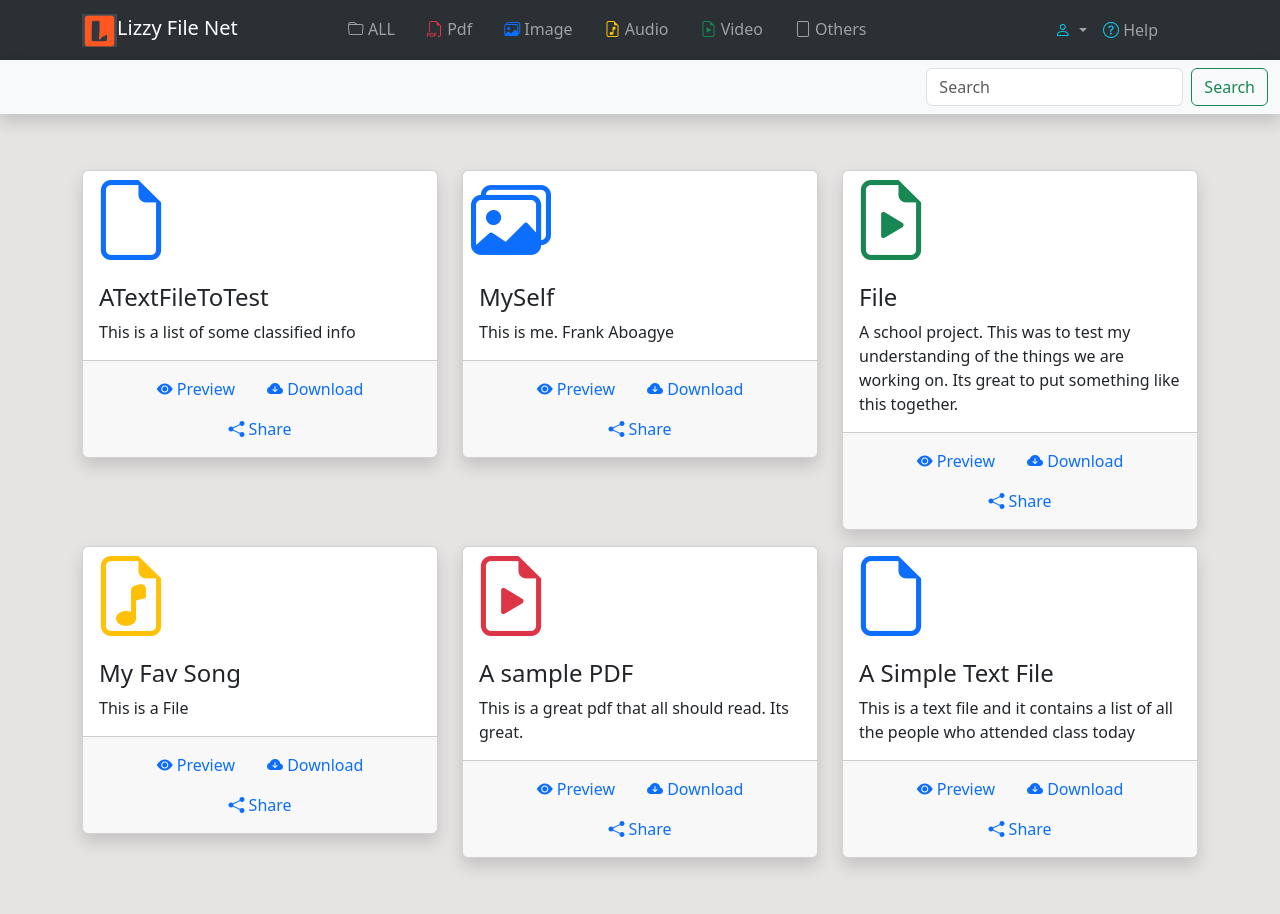
After one commit to dacostafrankaboagye/lizzyfilenet, a Django app: page /specificFiles/all/ in a window 1280 px wide. The commit adds this page. Run offline with Django 4.2, Linux system fonts and the light colour scheme; data comes from the database, SQL or seed files in the repository; both versions use the stored data as it was after the commit.

Commit message:
worked on specific pages

```diff
--- a/dashboard/urls.py
+++ b/dashboard/urls.py
@@ -9,4 +9,12 @@ urlpatterns = [
     path('file_delete/<pk>/', views.file_delete, name="file_delete" ),
     path('file_update/<pk>/', views.file_update, name="file_update" ),
 
+    path('specificFiles/all/', views.specificFiles, name="specificFiles_all" ),
+    path('specificFiles/pdf/', views.specificFiles, name="specificFiles_pdf" ),
+    path('specificFiles/image/', views.specificFiles, name="specificFiles_image" ),
+    path('specificFiles/audio/', views.specificFiles, name="specificFiles_audio" ),
+    path('specificFiles/video/', views.specificFiles, name="specificFiles_video" ),
+    path('specificFiles/other/', views.specificFiles, name="specificFiles_other" ),
+
+
 ]
--- a/dashboard/views.py
+++ b/dashboard/views.py
@@ -17,6 +17,23 @@ def index(request):
         request=request,
         template_name='dashboard/index.html',
         context=context
+    )
+
+def specificFiles(request):
+    the_files = MyFileManager.objects.all()
+    theUrl = request.build_absolute_uri()
+    urlFileType = theUrl.split('/')[-2]  # getting the specific
+    context = {
+        'the_files': the_files,
+        'urlFileType': urlFileType,
+
+    }
+
+    return render(
+        request=request,
+        template_name='dashboard/theTester.html',
+        context = context,
+
     )
 
 @login_required
--- a/templates/base/nav.html
+++ b/templates/base/nav.html
@@ -4,66 +4,55 @@
 <!-- CSS -->
 <link rel="stylesheet" type="text/css" href="{% static 'style.css' %}">
 
-
-
-
-
 <nav class="navbar-first navbar  navbar-expand-lg bg-body-tertiary"  data-bs-theme='dark'>
   <div class="container ">
     <a class="navbar-brand" href="{% url 'dashboard-index' %}">
-
         <img src="{% static '/images/lizzylogo.PNG' %}" alt="logo" width="35" height="auto" class="d-inline-block align-text-top">Lizzy File Net
-
     </a>
-      <!-- <button class="navbar-toggler" type="button" data-bs-toggle="collapse" data-bs-target="#navbarSupportedContent" aria-controls="navbarSupportedContent" aria-expanded="false" aria-label="Toggle navigation">
-        <span class="navbar-toggler-icon"> </span>
-      </button> -->
-
     <div class="collapse navbar-collapse" id="navbarSupportedContent">
       <ul class="nav-underline navbar-nav m-auto mb-2 mb-lg-0">
         <li class="nav-item">
-            <a class="nav-link active" aria-current="page" href="#">
-              <span class='text-danger'><i class="bi bi-filetype-pdf"></i></span>
-              PDF
+          <a class="nav-link" aria-current="page" href="{% url 'specificFiles_all' %}">
+            <span ><i class="bi bi-folder"></i></span>
+            ALL
         </a>
         </li>
         <li class="nav-item">
-            <a class="nav-link" href="#">
-              <span class='text-primary'><i class="bi bi-images"></i></span>
-              Images
+          <a class="nav-link" aria-current="page" href="{% url 'specificFiles_pdf' %}">
+            <span class='text-danger'><i class="bi bi-filetype-pdf"></i></span>
+            Pdf
         </a>
         </li>
-
         <li class="nav-item">
-            <a class="nav-link" href="#">
+          <a class="nav-link" href="{% url 'specificFiles_image' %}">
+            <span class='text-primary'><i class="bi bi-images"></i></span>
+            Image
+        </a>
+        </li>
+        <li class="nav-item">
+          <a class="nav-link" href="{% url 'specificFiles_audio' %}">
             <span class='text-warning'><i class="bi bi-file-earmark-music"></i></span>
             Audio
         </a>
         </li>
-
         <li class="nav-item">
-            <a class="nav-link" href="#">
+          <a class="nav-link" href="{% url 'specificFiles_video' %}">
             <span class='text-success'><i class="bi bi-file-earmark-play"></i></span>
             Video
         </a>
         </li>
-
+        <li class="nav-item">
+          <a class="nav-link" href="{% url 'specificFiles_other' %}">
+            <span class='text'><i class="bi bi-file"></i></span>
+            Others
+        </a>
+        </li>
       </ul>
-
       <ul class="navbar-nav ms-auto mb-2 mb-lg-0">
         <li class="nav-item dropdown">
           <a class="nav-link dropdown-toggle" href="#" role="button" data-bs-toggle="dropdown" aria-expanded="false">
             <span class='text-info'><i class="bi bi-person"></i></span>
-              <!-- {% if user.email %}
             {{ user.email }}
-              {% elif user.username %}
-                {{ user.username }}
-              {% else %}
-                YourName
-              {% endif %} -->
-
-              {{ user.email }}
-
           </a>
           <ul class="dropdown-menu">
             <li><a class="dropdown-item" href="{% url 'profilepage' %}">Profile Page</a></li>
@@ -77,14 +66,12 @@
           </ul>
         </li>
         <li class="nav-item">
-
             <a class="nav-link" href="#">
                 <span class='text-info'><i class="bi bi-question-circle"></i></span>
                 Help
             </a>
         </li>
       <ul>
-
     </div>
   </div>
 </nav>
--- /dev/null
+++ b/templates/dashboard/theTester.html
@@ -0,0 +1,58 @@
+
+{% extends 'base/base.html' %}
+
+{% block title %} Dashboard  {% endblock %}
+
+{% block content %}
+ <!-- base/messaging.html -->
+
+ <div class="container">
+    <div class="row my-5">
+
+            {% for the_file in the_files %}
+                {% if urlFileType == 'all' or the_file.file_type == urlFileType %}
+
+                    <div class="col-lg-4 col-md-6 my-2">
+                        <div class="card shadow">
+                            <span class='text-{{ the_file.get_color_code }} display-1 ms-2'><i class="bi {{ the_file.get_icon }}"></i></span>
+                            <div class="card-body">
+                                <h4 class="card-title">{{ the_file.file_name }} </h4>
+                                <p class="card-text"> {{ the_file.file_description }} </p>
+                            </div>
+                            <div class="card-footer text-muted">
+                                <ul class="nav justify-content-center">
+                                    <li class="nav-item">
+                                        <a class="nav-link" href="#"> <i class="bi bi-eye-fill"></i> Preview</a>
+                                    </li>
+                                    <li class="nav-item">
+                                        <a class="nav-link" href="#"> <i class="bi bi-cloud-arrow-down-fill"></i> Download
+                                            {% if user.is_authenticated and user.is_staff and user.is_superuser %}
+                                                <span> 6 </span>
+                                            {% endif %}
+
+                                        </a>
+                                    </li>
+                                    <li class="nav-item">
+                                        <a class="nav-link" href="#"> <i class="bi bi-share-fill"></i> Share
+                                            {% if user.is_authenticated and user.is_staff and user.is_superuser %}
+                                                <span> 12 </span>
+                                            {% endif %}
+                                        </a>
+                                    </li>
+
+
+
+                                </ul>
+                            </div>
+                        </div>
+                    </div>
+                {% endif %}
+
+            {% endfor %}
+
+
+    </div>
+
+</div>
+
+{% endblock %}
--- a/toDo.txt
+++ b/toDo.txt
@@ -1,2 +1,3 @@
-- fix messages
-- sequence diagram
+
+- worked on the specificFiles page and the seeing of the numbers - downloads and share
+- yet to do the imppementation on the numbers
```
Also changed, not shown: templates/dashboard/index.html (+5 -3 lines), db.sqlite3. Lines whose indentation alone changed are shown as unchanged.
